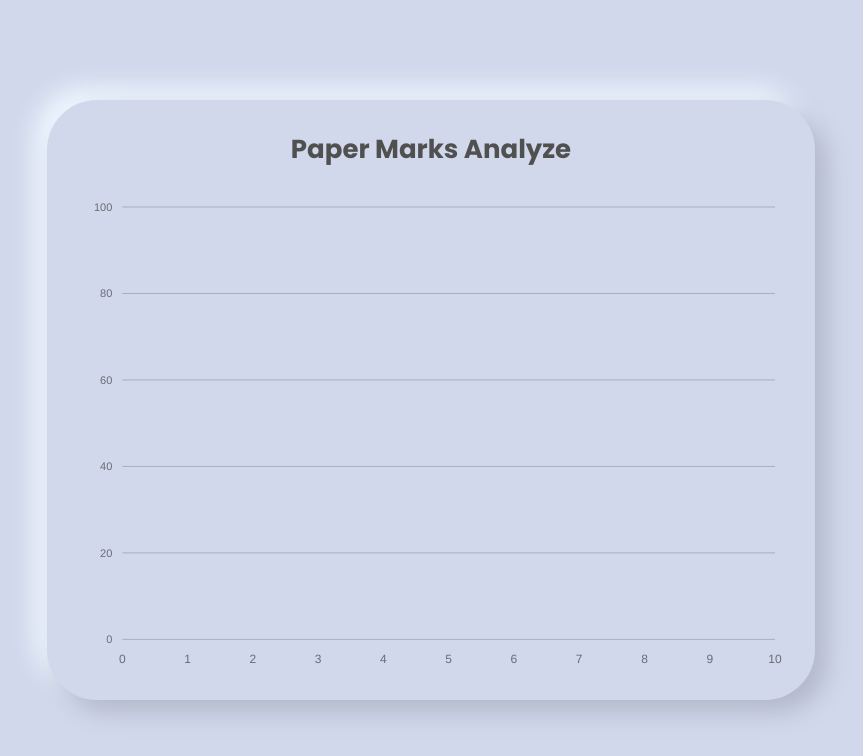
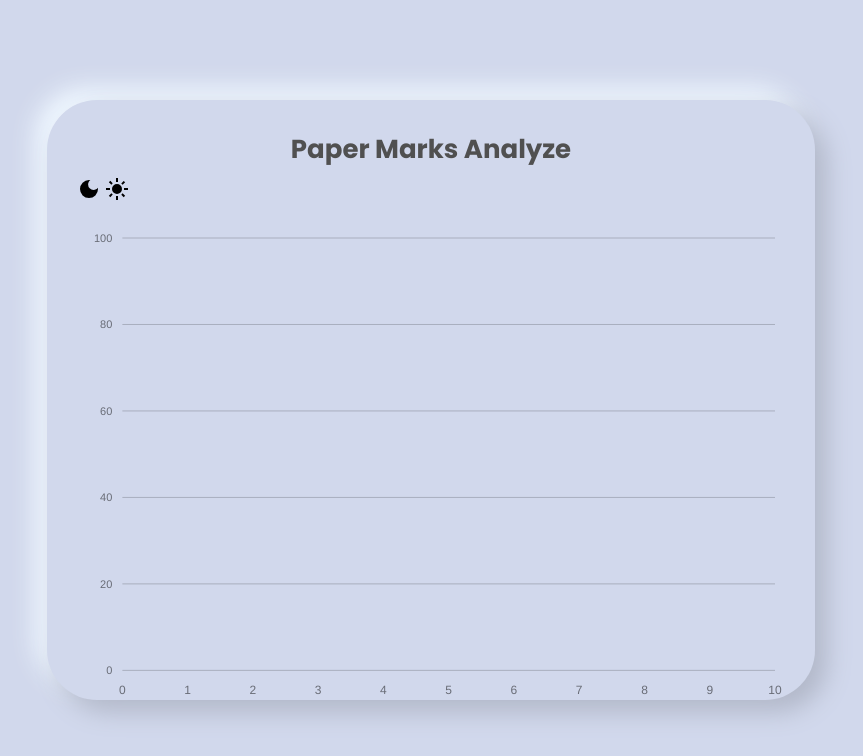
Before and after one commit to praveenthyaga0623/papaer-mark-analysis, a plain HTML site: page index.html in a window 1280 px wide. Shown: the whole page, without its empty margins (209-1072 px from the left). Drawn offline with nearby package versions, Linux system fonts and the light colour scheme.

Commit message:
Update index.html

```diff
--- a/index.html
+++ b/index.html
@@ -20,7 +20,14 @@
 <body>
 
   <div class="card">
-    <h2><a href="./edit.html">Paper Marks Analyze</a></h2>
+
+    <div class="header">
+      <h2><a href="./edit.html">Paper Marks Analyze</a></h2>
+<button id="theme-switch">
+      <svg xmlns="http://www.w3.org/2000/svg" height="24px" viewBox="0 -960 960 960" width="24px"><path d="M480-120q-150 0-255-105T120-480q0-150 105-255t255-105q14 0 27.5 1t26.5 3q-41 29-65.5 75.5T444-660q0 90 63 153t153 63q55 0 101-24.5t75-65.5q2 13 3 26.5t1 27.5q0 150-105 255T480-120Z"/></svg>
+      <svg xmlns="http://www.w3.org/2000/svg" height="24px" viewBox="0 -960 960 960" width="24px"><path d="M480-280q-83 0-141.5-58.5T280-480q0-83 58.5-141.5T480-680q83 0 141.5 58.5T680-480q0 83-58.5 141.5T480-280ZM200-440H40v-80h160v80Zm720 0H760v-80h160v80ZM440-760v-160h80v160h-80Zm0 720v-160h80v160h-80ZM256-650l-101-97 57-59 96 100-52 56Zm492 496-97-101 53-55 101 97-57 59Zm-98-550 97-101 59 57-100 96-56-52ZM154-212l101-97 55 53-97 101-59-57Z"/></svg>
+    </button>
+    </div>
     <div class="area-chart"></div>
   </div>
 <script src="./script.js"></script>
```
